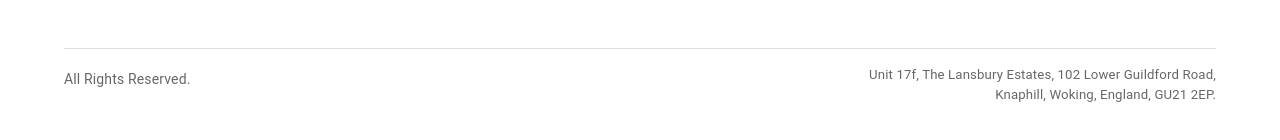
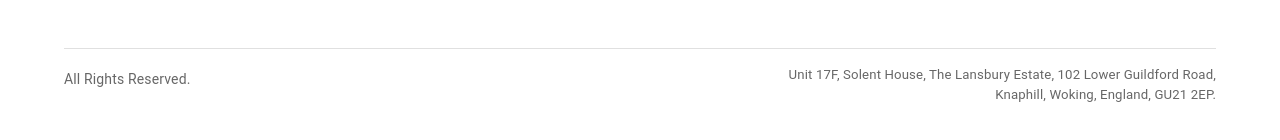
Before and after one commit to jinsiyajasmin/saftynet, a Next.js app: page / in a window 1280 px wide. Shown: the part 3644-3784 px from the top of the page. Built offline with nearby package versions, Linux system fonts and the light colour scheme; no server answers; what @mui/material-nextjs would draw is missing.

Commit message:
chore: remove node_modules directory

```diff
--- a/src/seo.js
+++ b/src/seo.js
@@ -21,7 +21,7 @@ export const contactEmails = {
 };
 
 export const postalAddress = {
-  streetAddress: "Unit 17f, The Lansbury Estates, 102 Lower Guildford Road",
+  streetAddress: "Unit 17F, Solent House, The Lansbury Estate, 102 Lower Guildford Road",
   addressLocality: "Knaphill, Woking",
   addressRegion: "England",
   postalCode: "GU21 2EP",
```
Also changed, not shown: 2 other files (tests, documents, lock files or other folders).
